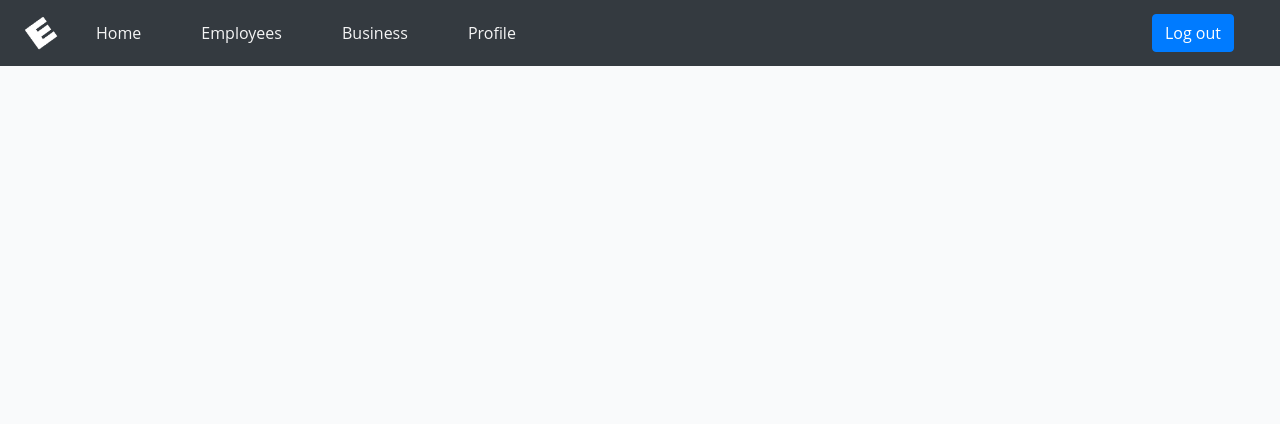
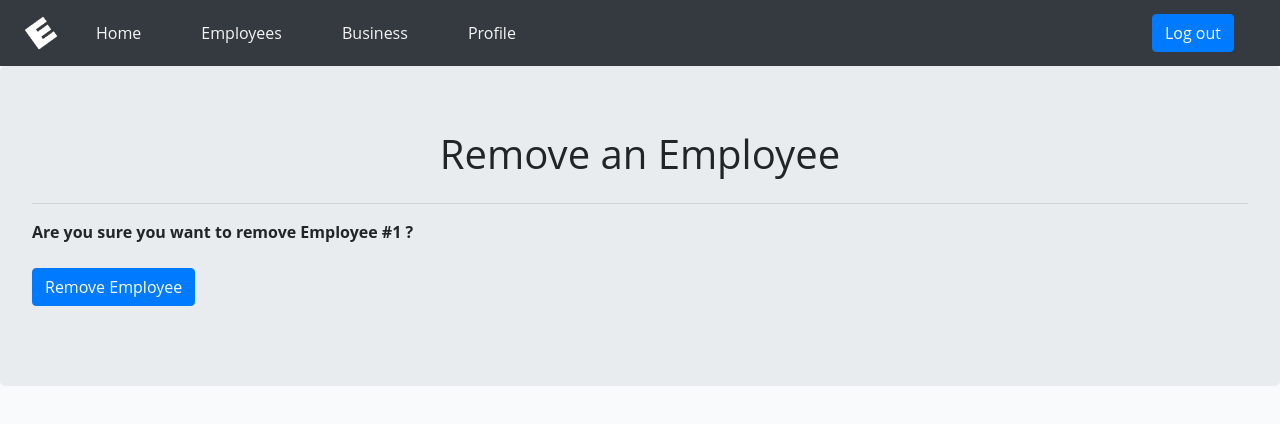
Before and after one commit to RMIT-SEPT/majorproject-1-fri-10-30-4, a React (Create React App) app in the folder FrontEnd/major-project/: page /employee/remove/1 in a window 1280 px wide. Shown: the top 424 px of the page. Built offline with nearby package versions, Linux system fonts and the light colour scheme.

Commit message:
Fixed Editing Employee issue

```diff
--- a/FrontEnd/major-project/src/components/admin/AddEmployee.js
+++ b/FrontEnd/major-project/src/components/admin/AddEmployee.js
@@ -55,7 +55,7 @@ class AddEmployee extends Component {
         const config = {
             headers: {'Content-Type': 'application/json'}
         }
-        axios.post("http://localhost:8080/employee/create", data, config);
+        axios.post("http://localhost:8080/employee/create", data, config).then(this.setState({added:true}))
     }
 
     onChange(event) {
--- a/FrontEnd/major-project/src/components/admin/Admin.js
+++ b/FrontEnd/major-project/src/components/admin/Admin.js
@@ -27,7 +27,7 @@ class Admin extends Component {
             <Route exact path="/profile" component={AdminProfile}/>
             <Route exact path="/employee/add" component={AddEmployee}/>
             <Route exact path="/employee/update/:employeeId" component={EditEmployee}/>
-            <Route exact path="/employee/remove" component={RemoveEmployee}/>
+            <Route exact path="/employee/remove/:employeeId" component={RemoveEmployee}/>
             <Route exact path="/employee/:employeeId" component={Employee}/>
             <Route exact path="/employee-list" component={EmployeeList}/>
           </Switch>
--- a/FrontEnd/major-project/src/components/admin/RemoveEmployee.js
+++ b/FrontEnd/major-project/src/components/admin/RemoveEmployee.js
@@ -19,11 +19,6 @@ class RemoveEmployee extends Component {
           `http://localhost:8080/employee/remove?employeeId=${this.state.employeeId}`
       ).then( this.setState({removed: true}))
     }
-  }
-
-  onChange(event){
-    const {value} = event.target;
-    this.setState({employeeId: value});
   }
 
   render() {
```
